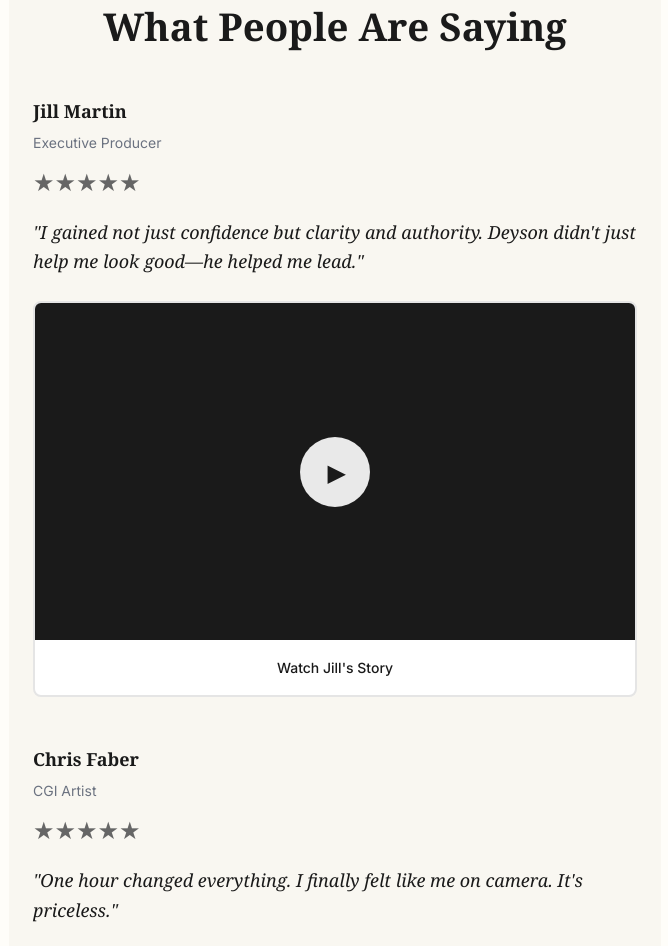
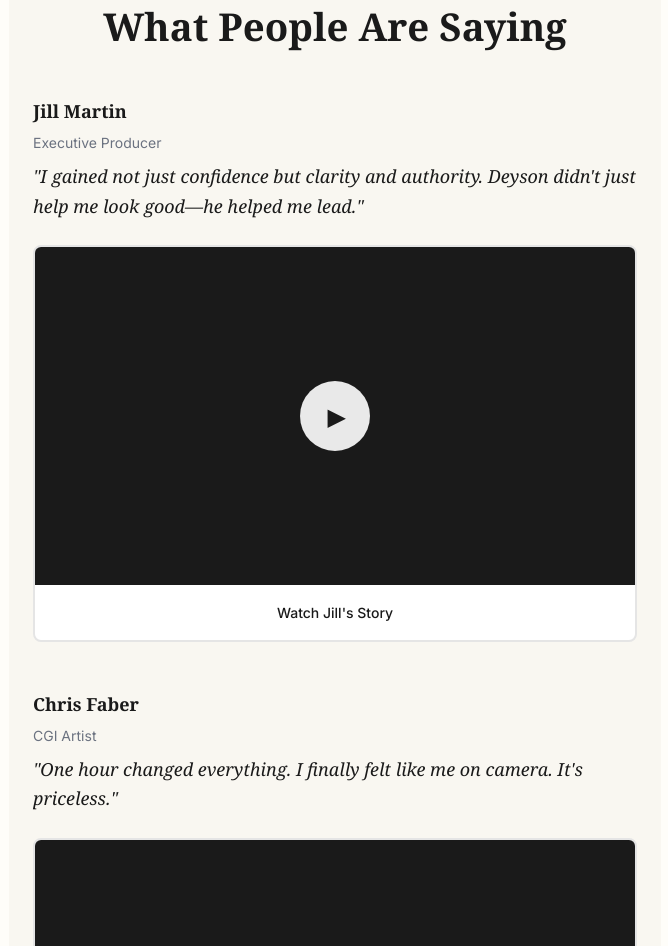
Before and after one commit to DeysonOrtiz/Deyson-com, an Eleventy site: page pages/confidence.html in a window 1280 px wide. Shown: the part 6609-7555 px from the top of the page, without its empty margins (305-973 px from the left). Built offline with nearby package versions, Linux system fonts and the light colour scheme; Eleventy itself is replaced by a stand-in of ours; files that its build step writes are made by us from their sources; no server answers; a script that the page names is missing; a web font is replaced by a local one.

```diff
--- a/pages/confidence.html
+++ b/pages/confidence.html
@@ -245,7 +245,6 @@
       <div>
         <p class="author-name">Jill Martin</p>
         <p class="author-title">Executive Producer</p>
-        <p class="stars">★★★★★</p>
         <p class="testimonial-quote">
           "I gained not just confidence but clarity and authority. Deyson didn't
           just help me look good—he helped me lead."
@@ -259,7 +258,6 @@
       <div>
         <p class="author-name">Chris Faber</p>
         <p class="author-title">CGI Artist</p>
-        <p class="stars">★★★★★</p>
         <p class="testimonial-quote">
           "One hour changed everything. I finally felt like me on camera. It's
           priceless."
@@ -273,7 +271,6 @@
       <div>
         <p class="author-name">Juan de Beer-Odendal</p>
         <p class="author-title">Business Owner</p>
-        <p class="stars">★★★★★</p>
         <p class="testimonial-quote">
           "You didn't just change how I show up—you changed my entire business.
           Deyson sees what others miss."
```
